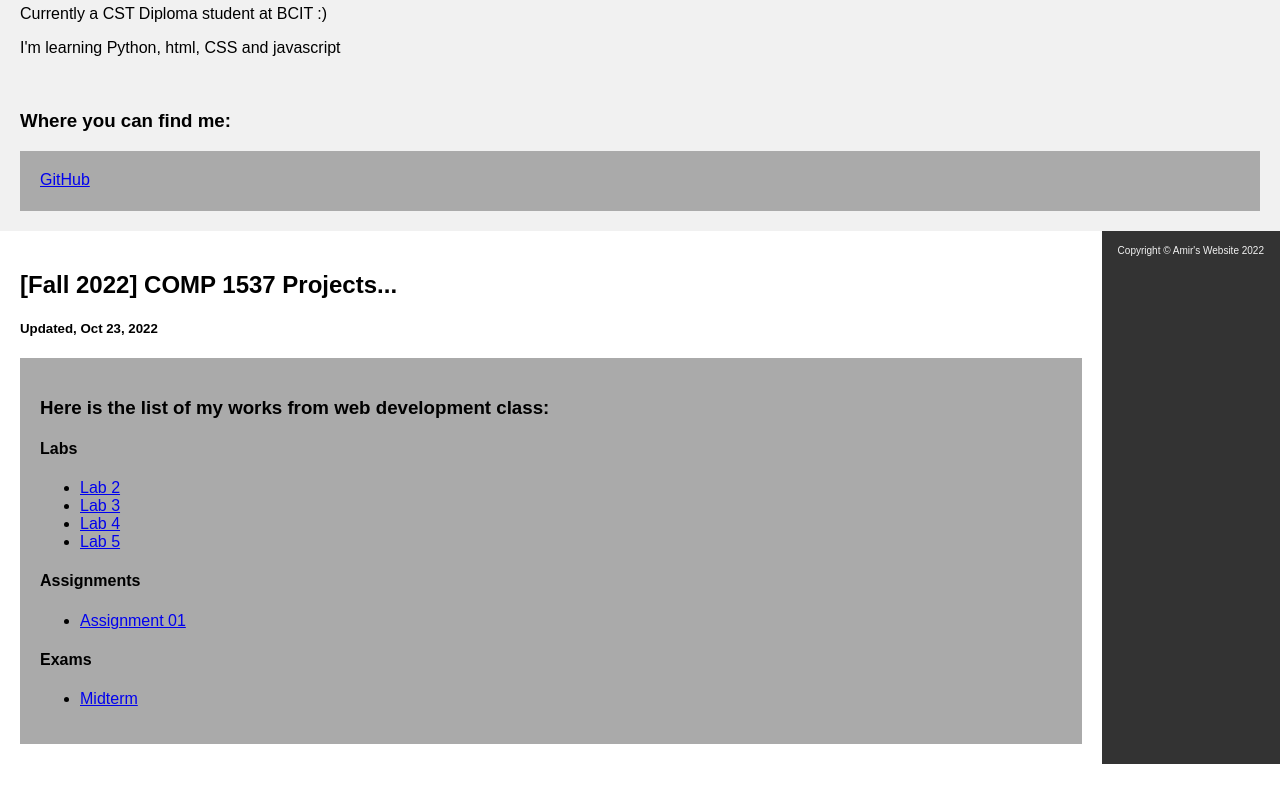
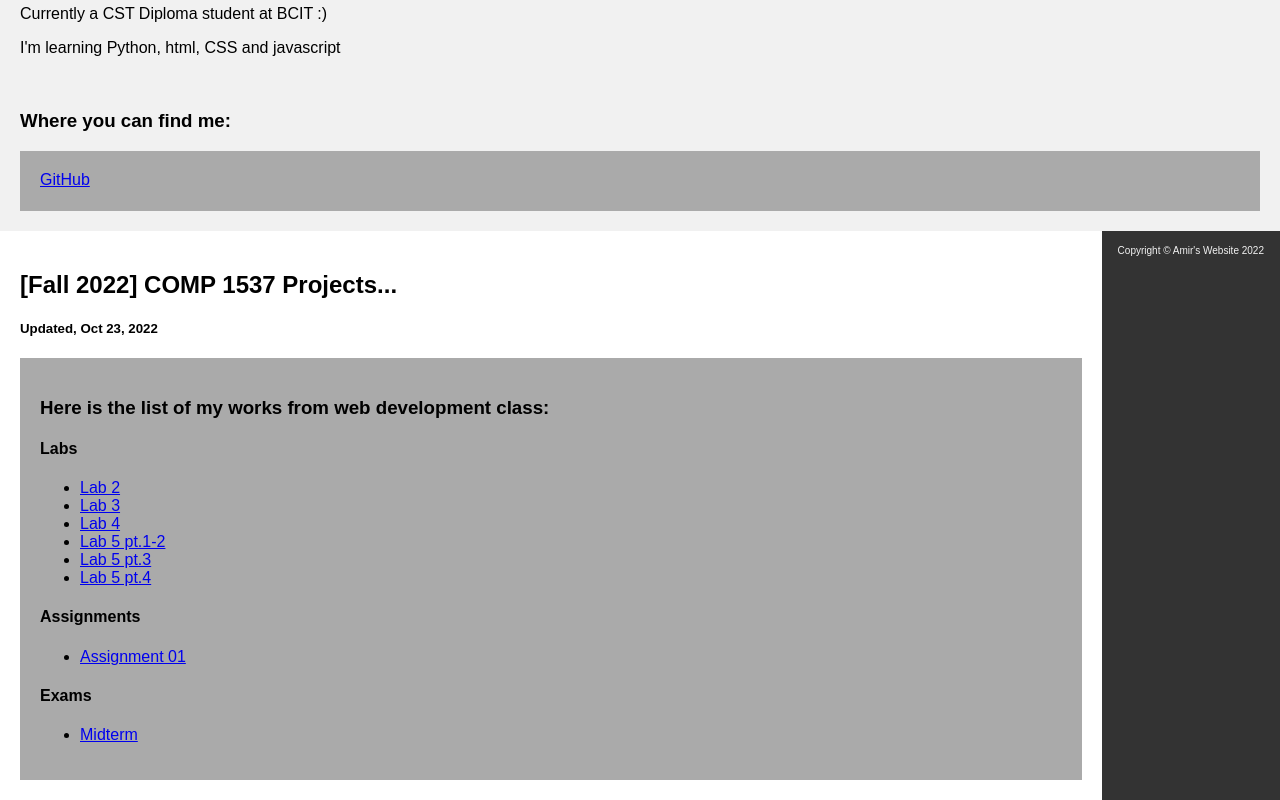
Before and after one commit to am-eskandari/comp1537-f22-sete, a plain HTML site: page index.html in a window 1280 px wide. Shown: the part 794-1594 px from the top of the page. Before the commit the page ends 1558 px from the top, so only its background shows below. Drawn offline with Linux system fonts and the light colour scheme.

Commit message:
update index.html

```diff
--- a/index.html
+++ b/index.html
@@ -74,7 +74,9 @@
           <li><a href="Lab02/lab02.html"> Lab 2</a></li>
           <li><a href="Lab03/lab03.html"> Lab 3</a></li>
           <li><a href="Lab04/lab04.html"> Lab 4</a></li>
-          <li><a href="Lab05/lab05.html"> Lab 5</a></li>
+          <li><a href="Lab05/lab05.html"> Lab 5 pt.1-2</a></li>
+          <li><a href="Lab05/lab05_part3.html"> Lab 5 pt.3</a></li>
+          <li><a href="Lab05/lab05_part4.html"> Lab 5 pt.4</a></li>
         </ul>
         <h4>Assignments</h4>
         <ul>
```
Also changed, not shown: lab05/lab05.html (+1 -1 lines), lab05/lab05_part3.html (+3 -1 lines), lab05/lab05_part4.html (+3 -1 lines).
